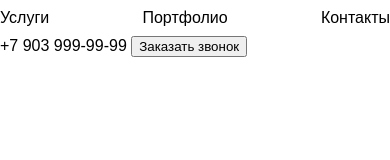
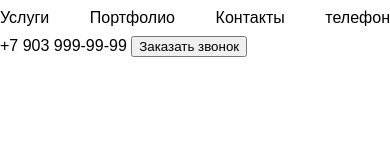
Before and after one commit to AndreyTG1989/app-new, a plain HTML site: page index.html in a window 390 px wide. Drawn offline with Linux system fonts and the light colour scheme.

Commit message:
phone-add

```diff
--- a/index.html
+++ b/index.html
@@ -15,6 +15,7 @@
             <a href="#services">Услуги</a>
             <a href="#portfolio">Портфолио</a>
             <a href="#contacts">Контакты</a>
+            <a href="# phone"> телефон</a>
         </nav>
         <div>
             <a href="tel:+79039999999">+7 903 999-99-99</a>
```
